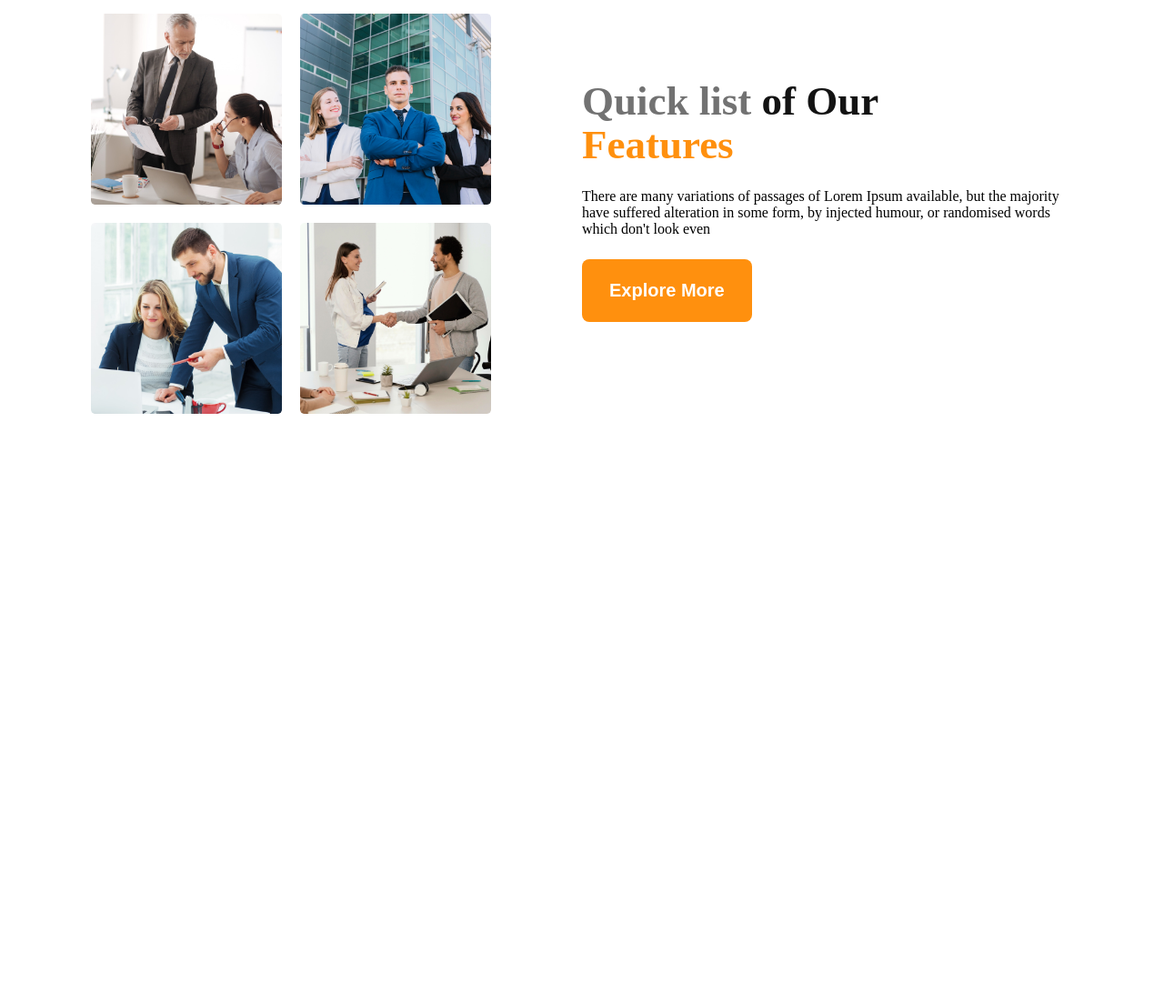
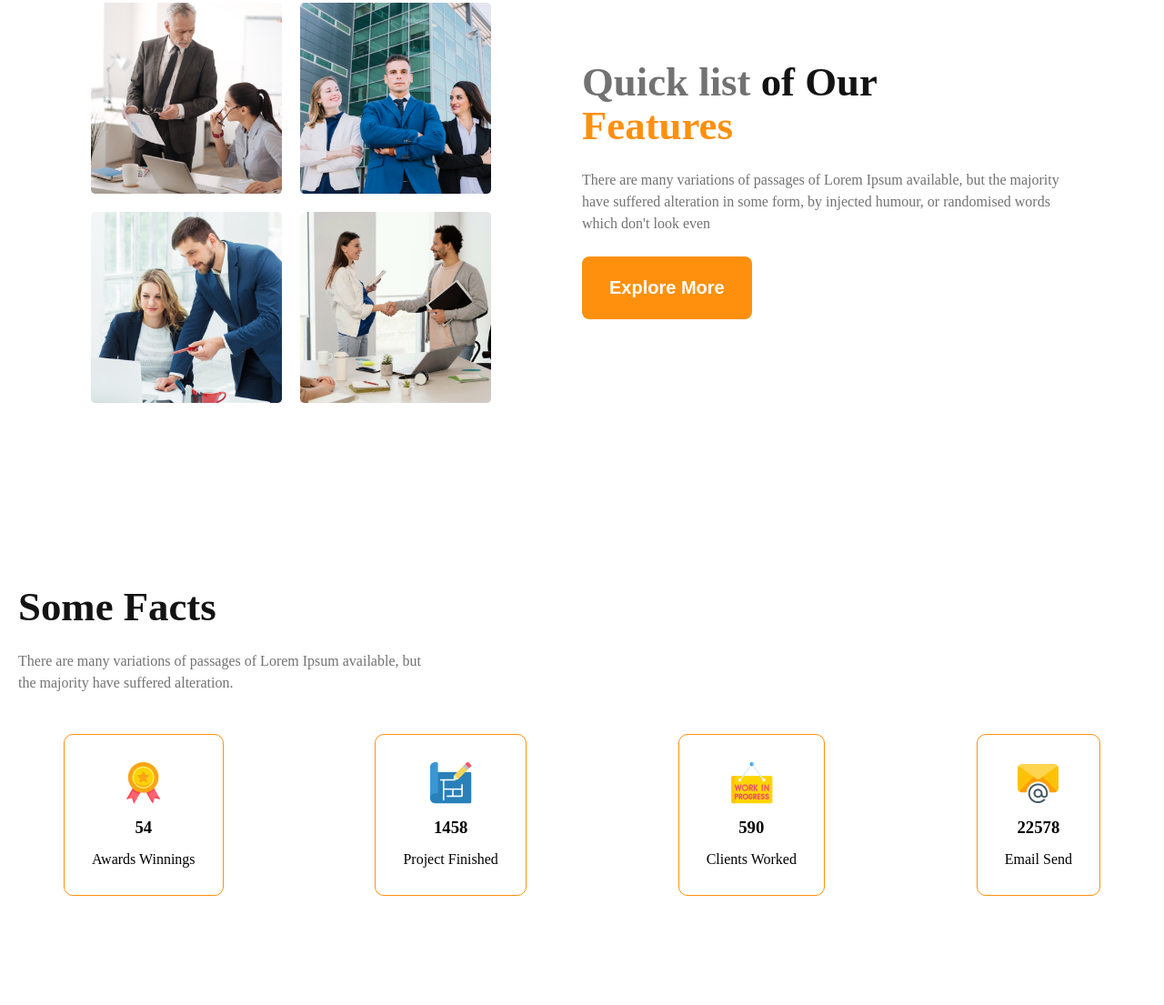
Before and after one commit to AMINBD2022/g3-architect, a plain HTML site: page index.html in a window 1280 px wide. Shown: the part 1193-2298 px from the top of the page at 91% size. Before the commit the page ends 1748 px from the top, so only its background shows below. Drawn offline with Linux system fonts and the light colour scheme.

Commit message:
added some fect section

```diff
--- a/css/style.css
+++ b/css/style.css
@@ -56,6 +56,16 @@ img{
 }
 
 
+.section-title{
+    font-size: 2.8rem;
+    font-weight: 700;
+    line-height: 3rem;
+}
+
+.section-description{
+    font-size: 1rem;
+    line-height: 1.5rem;
+}
 
 
 
@@ -94,7 +104,7 @@ nav ul li a{
     text-align: center;
     padding: 0 20px;
 }
-.section-title {
+.banner-title {
     font-size: 4rem;
     font-weight: 700;
     line-height: 4rem;
@@ -124,11 +134,37 @@ nav ul li a{
     margin-left: 100px;
     max-width: 540px;
  }
-.our-feature .content-box h2{
-    font-size: 45px;
-    font-weight: 700;
-    line-height: 3rem;
+
+/* ---------------- Our some Fect --------------------  */
+
+
+
+.fect{
+    padding: 100px 20px;
 }
+
+.fect-container{
+    justify-content: space-between;
+    padding: 20px 50px;
+}
+.fect-box{
+    display: flex;
+    justify-content: center;
+    align-items: center;
+    flex-direction: column;
+    padding: 30px;
+    border: 10px;
+    border:1px solid #FF900E;
+    gap:15px;
+    border-radius: 10px;
+
+}
+
+
+
+
+
+
 
 
 
--- a/index.html
+++ b/index.html
@@ -19,7 +19,7 @@
         </nav>
          <div class="container">
             <div class="hero-text-box">
-                <h1 class="section-title"><span class="dark-3"> Brand New </span><br> Group   of Architects</h1>
+                <h1 class="banner-title"><span class="dark-3"> Brand New </span><br> Group   of Architects</h1>
                 <p class="section-description dark-3">
                     There are many variations of passages of Lorem Ipsum available, but the majority have suffered alteration in some form, by injected humour, or randomised words which don't look even
                 </p>
@@ -40,12 +40,58 @@
             <h2 class="section-title dark-3">
                 Quick list <span class="dark-1">of Our <br></span> <span class="yellow-color"> Features</span>
             </h2>
-            <p class="section-description">
+            <p class="section-description dark-3">
                 There are many variations of passages of Lorem Ipsum available, but the majority have suffered alteration in some form, by injected humour, or randomised words which don't look even
             </p>
             <button class="btn-global"> Explore More</button>
         </div>
        </section>
+       <section class="fect container">
+            <h2 class="section-title dark-1">
+                Some Facts
+            </h2>
+            <p class="section-description dark-3">
+                There are many variations of passages of Lorem Ipsum available, but <br> the majority have suffered alteration.
+            </p>
+            <div class="fect-container flex">
+                <div class="fect-box">
+                    <img src="images/icons/ribon.png" alt="">
+                    <h3 class="fect-title">
+                        54
+                    </h3>
+                    <p class="fect-description">
+                        Awards Winnings
+                    </p>
+                </div>
+                <div class="fect-box">
+                <img src="images/icons/projects.png" alt="">
+                <h3 class="fect-title">
+                    1458
+                </h3>
+                <p class="fect-description">
+                    Project Finished
+                </p>
+                </div>
+                <div class="fect-box">
+                <img src="images/icons/customers.png" alt="">
+                <h3 class="fect-title">
+                    590
+                </h3>
+                <p class="fect-description">
+                    Clients Worked
+                </p>
+                </div>
+                <div class="fect-box">
+                <img src="images/icons/email.png" alt="">
+                <h3 class="fect-title">
+                    22578
+                </h3>
+                <p class="fect-description">
+                    Email Send
+                </p>
+                </div>
+            </div>
+       </section>
     </main>
 </body>
 </html>
```
